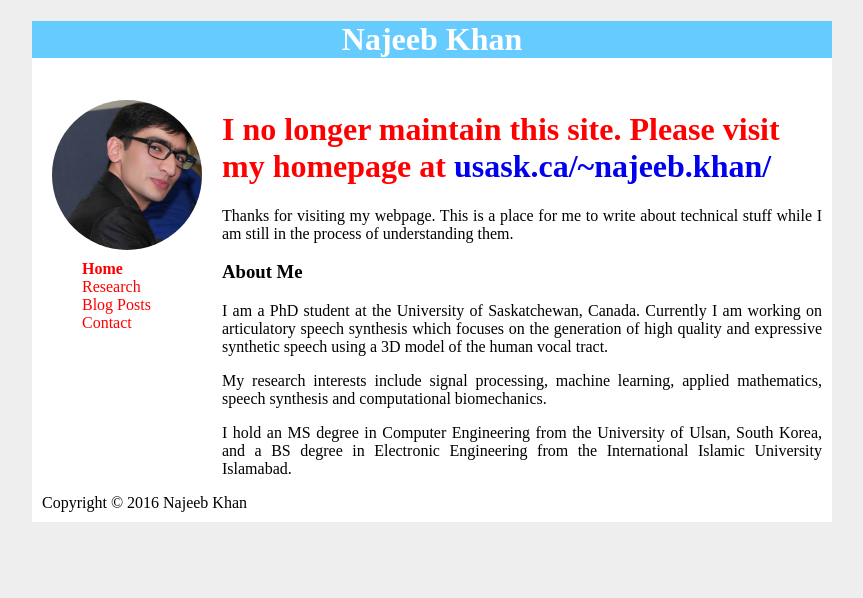
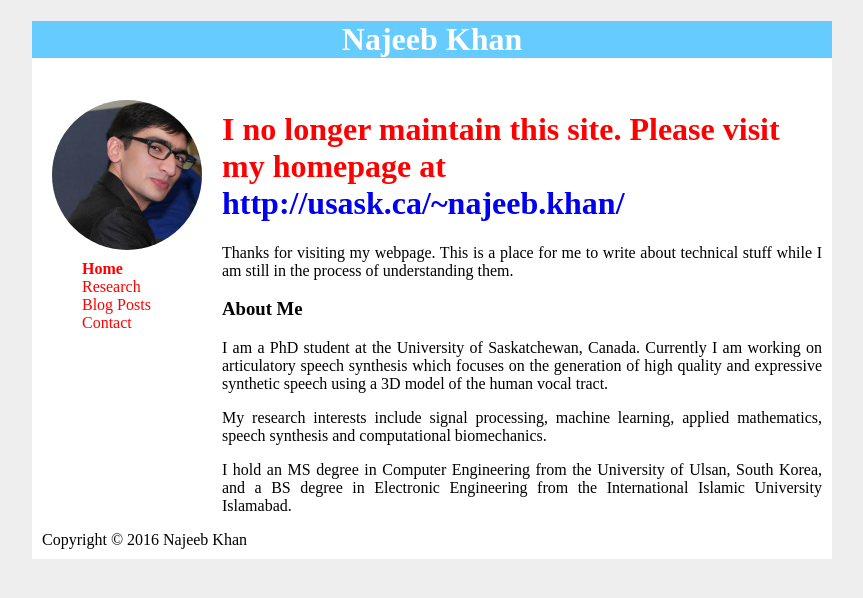
Before and after one commit to najeebkhan/najeebkhan.github.io, a plain HTML site: page index.html in a window 1280 px wide. Shown: the whole page, without its empty margins (208-1071 px from the left). Drawn offline with Linux system fonts and the light colour scheme; files whose address does not match are found by name.

Commit message:
Fix to previous

```diff
--- a/index.html
+++ b/index.html
@@ -32,7 +32,7 @@
 	</ul>
 </div>
 <div id="main">
-	<h1 style="color:red;">I no longer maintain this site. Please visit my homepage at <a href="usask.ca/~najeeb.khan/">usask.ca/~najeeb.khan/</a> </h1><p align="justify">
+	<h1 style="color:red;">I no longer maintain this site. Please visit my homepage at <a href="http://homepage.usask.ca/~nak158/">http://usask.ca/~najeeb.khan/</a> </h1><p align="justify">
 Thanks for visiting my webpage. This is a place for me to write about technical stuff while I am still in the process of understanding them.
 </p>
 <h3>About Me</h3>
```
